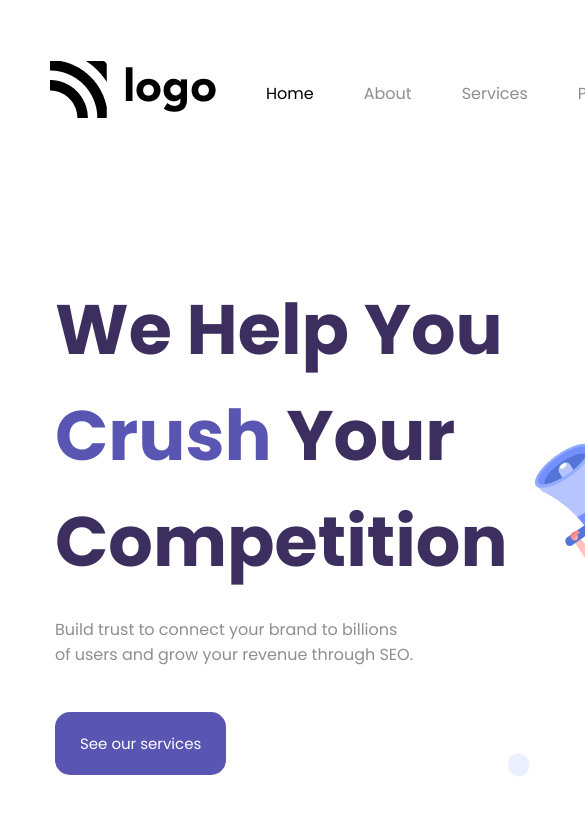
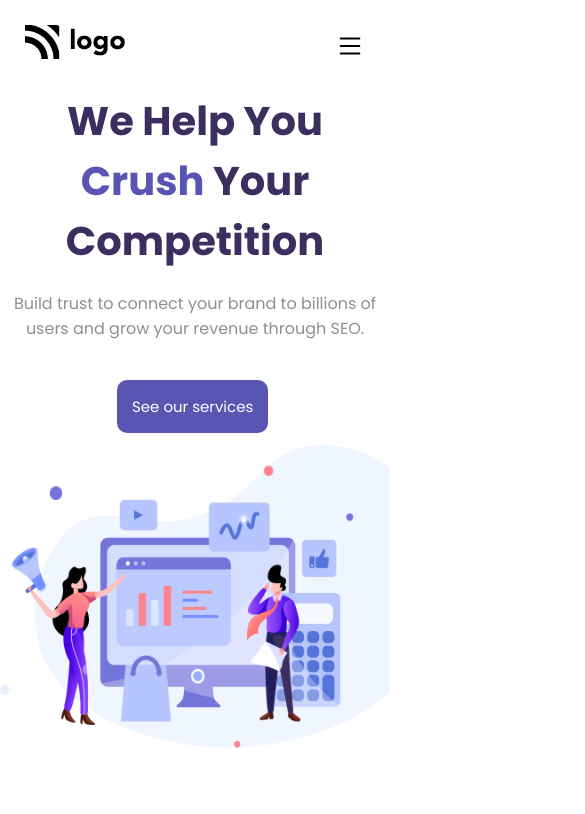
Before and after one commit to AjinkyaVeer007/HTML-CSS-Project4, a website: page index.html in a window 390 px wide. Shown: the top 814 px of the page, 585 px wide, since content can reach past the window. Drawn offline with Linux system fonts and the light colour scheme.

Commit message:
new responsive changes

```diff
--- a/index.html
+++ b/index.html
@@ -34,6 +34,9 @@
           <div class="button-group">
             <button class="nav-button">Contact Us</button>
           </div>
+          <svg xmlns="http://www.w3.org/2000/svg" width="30" height="30" fill="currentColor" class="bi bi-list" viewBox="0 0 16 16">
+            <path fill-rule="evenodd" d="M2.5 12a.5.5 0 0 1 .5-.5h10a.5.5 0 0 1 0 1H3a.5.5 0 0 1-.5-.5zm0-4a.5.5 0 0 1 .5-.5h10a.5.5 0 0 1 0 1H3a.5.5 0 0 1-.5-.5zm0-4a.5.5 0 0 1 .5-.5h10a.5.5 0 0 1 0 1H3a.5.5 0 0 1-.5-.5z"/>
+          </svg>
         </nav>
       </section>
       <!-- Banner -->
--- a/style.css
+++ b/style.css
@@ -7,14 +7,15 @@ body{
     font-family: 'Poppins';
 }
 
-.navbar-container{
-    margin: 50px;
+.navbar-container svg{
+    display: none;
 }
 
 .navbar-container{
     display: flex;
     align-items: center;
     justify-content: flex-start;
+    margin: 50px;
 }
 
 .list{
@@ -55,6 +56,7 @@ color: #8f8f8f;
 .banner-container>div>img{
     margin-top: 3%;
     margin-left: auto;
+
 }
 
 .banner-container{
@@ -91,3 +93,55 @@ color: #8f8f8f;
     font-size: 15px;
     font-family: 'Poppins';
 }
+
+@media screen and (max-width : 950px){
+    .grow-list{
+        display: none;
+    }
+
+    .button-group{
+        display: none;
+    }
+
+    .navbar-container img{
+        width: 100px;
+    }
+    .navbar-container{
+        margin: 25px;
+    }
+
+    .navbar-container svg{
+        display: block;
+        margin-left: auto;
+    }
+
+    .banner-container{
+        flex-direction: column;
+        margin-left: 0px;
+    }
+
+    .banner-container img{
+        width: 100%;
+        margin-top: 5%;
+    }
+
+    .heading-text{
+        font-size: 40px;
+        text-align: center;
+        margin-top: 20px;
+        margin: 0px 10px;
+    }
+
+    .description {
+        text-align: center;
+        width: 100%;
+    }
+
+    .banner-container button{
+        padding: 15px 15px;
+        border-radius: 10px;
+        margin-top: 10%;
+        margin-left: 30%;
+    }
+
+}
```
